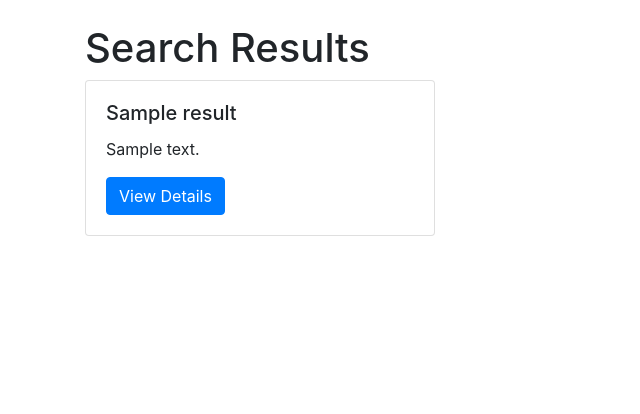
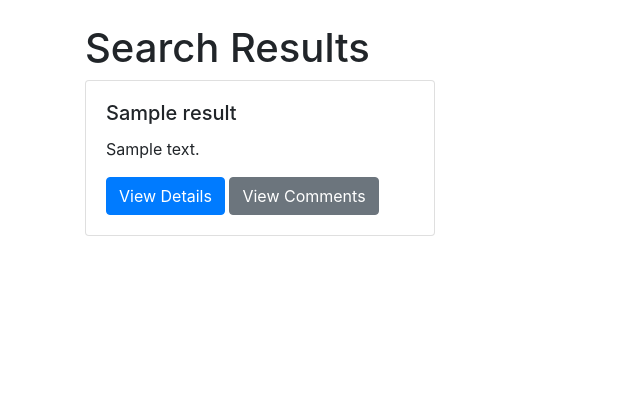
Before and after one commit to benborszcz/CampusDeals, a Flask app: template app/templates/search_results.html in a window 1280 px wide. Shown: the part 56-470 px from the top of the page, without its empty margins (0-640 px from the left). Run offline with Flask 3, Linux system fonts and the light colour scheme; the template is opened without the code that fills it: most values are stand-ins (such as "Sample title", 1, 10 or a date in 2020); parts of the project's set-up code (start-up, migrations or seed data) failed here and were passed over; some libraries are stand-ins or nearby versions.

Commit message:
added comments to search results page

```diff
--- a/app/templates/search_results.html
+++ b/app/templates/search_results.html
@@ -12,6 +12,7 @@
                             <h5 class="card-title">{{ result['title'] }}</h5>
                             <p class="card-text">{{ result['description'] }}</p>
                             <a href="{{ url_for('deal_details', deal_id=result['deal_id']) }}" class="btn btn-primary">View Details</a>
+                            <a href="{{ url_for('view_comments', deal_id=result['deal_id']) }}" class="btn btn-secondary">View Comments</a>
                         </div>
                     </div>
                 </div>
```
